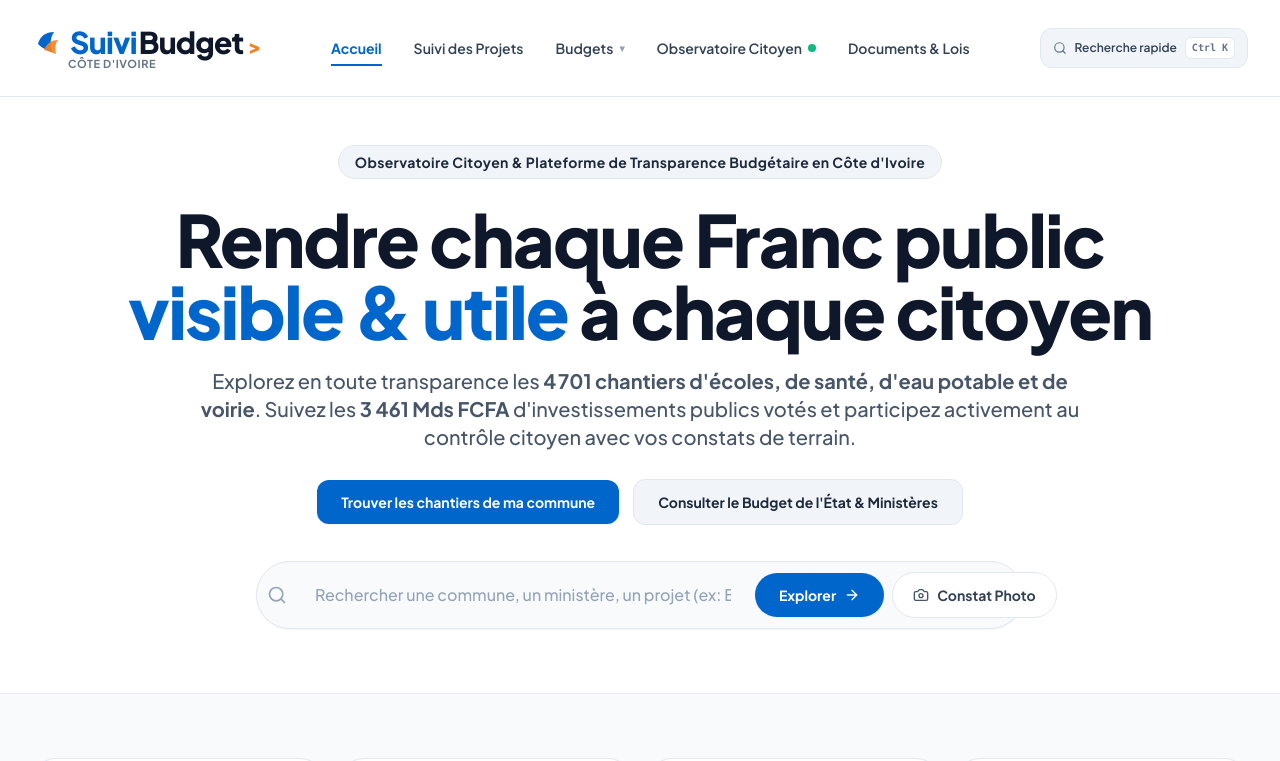
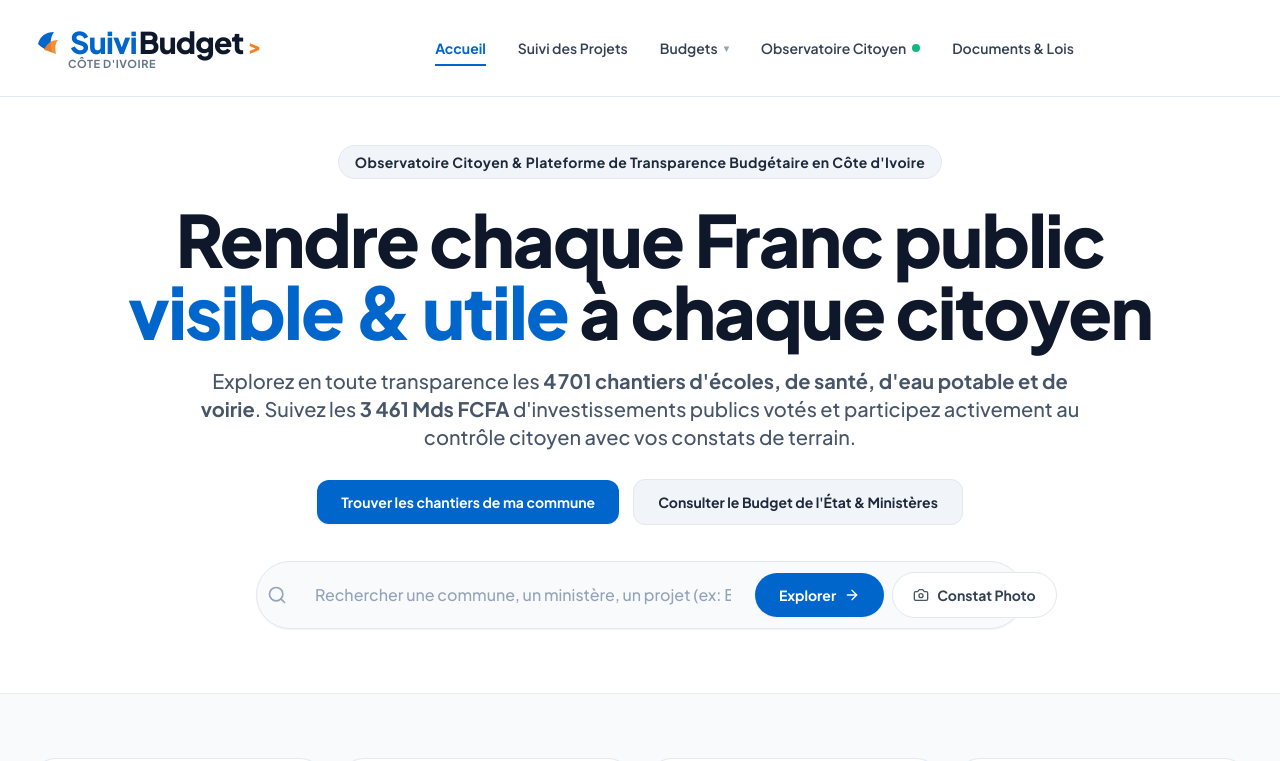
Before and after one commit to jeananvoh-cmyk/suivibudget-ci, a React (Vite) app: page / in a window 1280 px wide. Shown: the top 761 px of the page. Built offline with nearby package versions, Linux system fonts and the light colour scheme; no server answers; the database is empty.

Commit message:
feat(ux): apply contextual search visibility - hide header search on homepage and keep it on all internal pages

```diff
--- a/src/components/Header.tsx
+++ b/src/components/Header.tsx
@@ -195,12 +195,12 @@ export const Header: React.FC<HeaderProps> = ({
             </button>
           </nav>
 
-          {/* RIGHT ACTION: QUICK SPOTLIGHT SEARCH (Ctrl+K) */}
+          {/* RIGHT ACTION: QUICK SPOTLIGHT SEARCH (Ctrl+K) - Displayed on all pages except Home */}
           <div className="flex items-center gap-2 flex-shrink-0">
-            {onOpenSpotlight && (
+            {onOpenSpotlight && activeTab !== 'home' && (
               <button
                 onClick={onOpenSpotlight}
-                className="inline-flex items-center gap-2 px-3 py-2 rounded-xl bg-slate-100 hover:bg-slate-200 text-slate-700 hover:text-slate-900 transition-all text-xs font-semibold border border-slate-200 shadow-2xs cursor-pointer active:scale-95"
+                className="inline-flex items-center gap-2 px-3 py-2 rounded-xl bg-slate-100 hover:bg-slate-200 text-slate-700 hover:text-slate-900 transition-all text-xs font-semibold border border-slate-200 shadow-2xs cursor-pointer active:scale-95 animate-in fade-in duration-200"
                 title="Recherche rapide de communes, chantiers, ministères (Raccourci: Ctrl+K)"
               >
                 <Search className="w-3.5 h-3.5 text-slate-500" />
```
